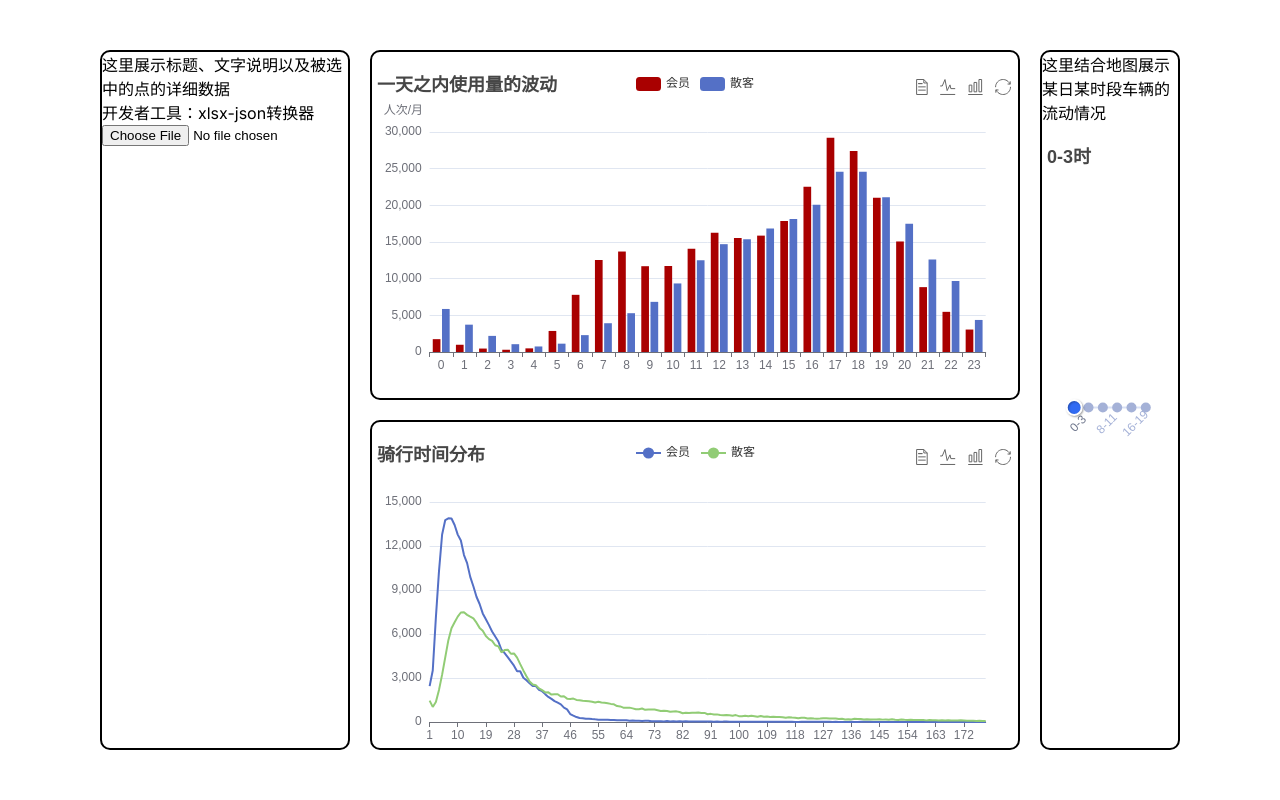
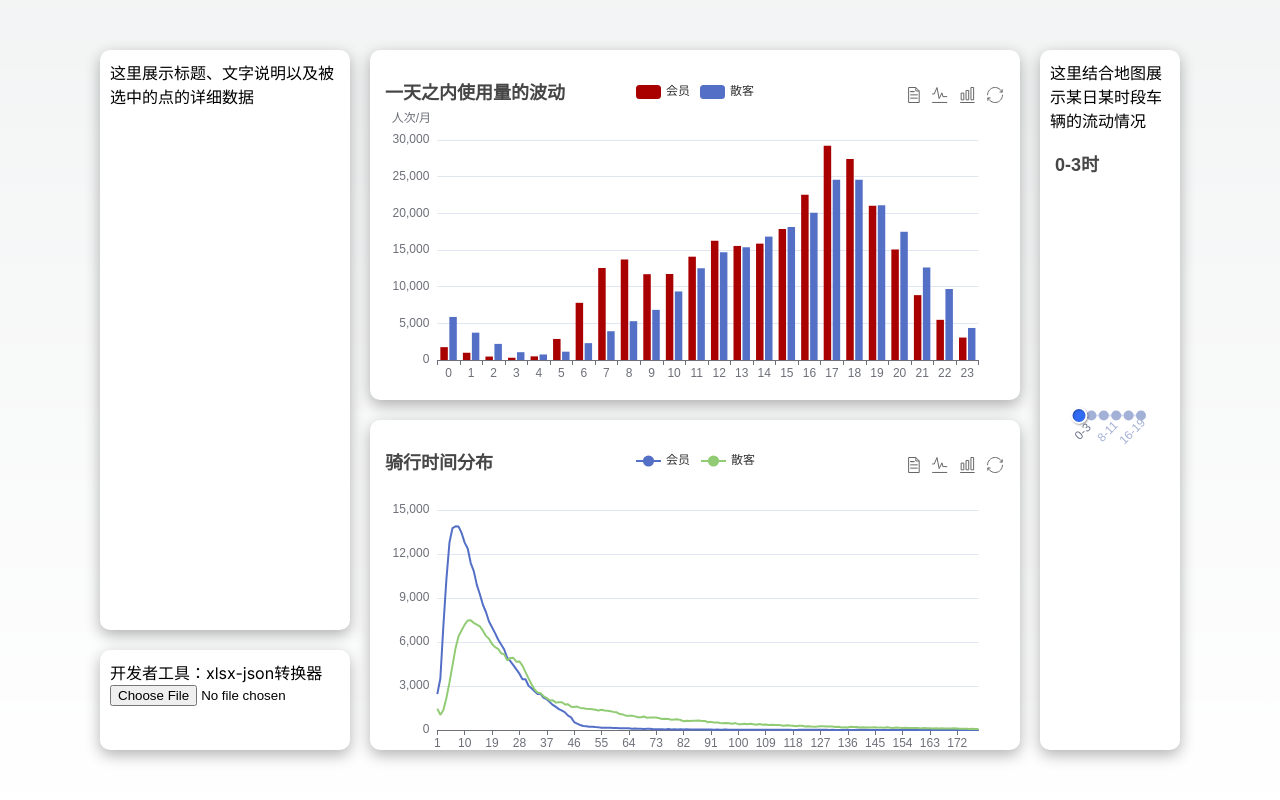
Before and after one commit to Xycharm/visualization, a Next.js app: page / in a window 1280 px wide. Built offline with nearby package versions, Linux system fonts and the light colour scheme.

Commit message:
修改CSS增加了阴影效果

```diff
--- a/src/app/page.js
+++ b/src/app/page.js
@@ -15,7 +15,9 @@ export default function Home() {
     <main className={styles.main}>
       <div className={styles.demo}>
         这里展示标题、文字说明以及被选中的点的详细数据
-        <br />
+
+      </div>
+      <div className={styles.developer}>
         开发者工具：xlsx-json转换器
         <ExcelReader name='thirdGraphData6'/>
       </div>
--- a/src/app/page.module.css
+++ b/src/app/page.module.css
@@ -2,29 +2,51 @@
   min-height: 100vh;
   min-width: 100vw;
   position: relative;
-  background-color: white;
+  background-color: rgba(255,255,255,0.7);
 }
 
 .demo {
-  border-color:black;
-  border-width:2px;
-  border-style:solid;
+  border-width:0px;
   border-radius: 10px;
   position:absolute;
   overflow:hidden;
+
+  background-color:rgba(255,255,255,1);
+  padding:10px;
+  box-shadow:0px 5px 15px 0px rgba(0,0,0,0.3);
+
   top:50px;
-  bottom:50px;
+  bottom:170px;
   left:100px;
   width:250px;
 }
 
-.firstGraph {
-  border-color:black;
-  border-width:2px;
-  border-style:solid;
+.developer{
+  border-width:0px;
   border-radius: 10px;
   position:absolute;
   overflow:hidden;
+
+  background-color:rgba(255,255,255,1);
+  padding:10px;
+  box-shadow:0px 5px 15px 0px rgba(0,0,0,0.3);
+
+  bottom:50px;
+  left:100px;
+  width:250px;
+  height:100px;
+}
+
+.firstGraph {
+  border-width:0px;
+  border-radius: 10px;
+  position:absolute;
+  overflow:hidden;
+
+  background-color:rgba(255,255,255,1);
+  padding:10px;
+  box-shadow:0px 5px 15px 0px rgba(0,0,0,0.3);
+
   top:50px;
   height:350px;
   left:370px;
@@ -32,12 +54,15 @@
 }
 
 .secondGraph {
-  border-color:black;
-  border-width:2px;
-  border-style:solid;
+  border-width:0px;
   border-radius: 10px;
   position:absolute;
   overflow:hidden;
+
+  background-color:rgba(255,255,255,1);
+  padding:10px;
+  box-shadow:0px 5px 15px 0px rgba(0,0,0,0.3);
+
   top:420px;
   left:370px;
   bottom:50px;
@@ -45,12 +70,15 @@
 }
 
 .thirdGraph {
-  border-color:black;
-  border-width:2px;
-  border-style:solid;
+  border-width:0px;
   border-radius: 10px;
   position:absolute;
   overflow:hidden;
+
+  background-color:rgba(255,255,255,1);
+  padding:10px;
+  box-shadow:0px 5px 15px 0px rgba(0,0,0,0.3);
+
   top:50px;
   left:1040px;
   right:100px;
```
